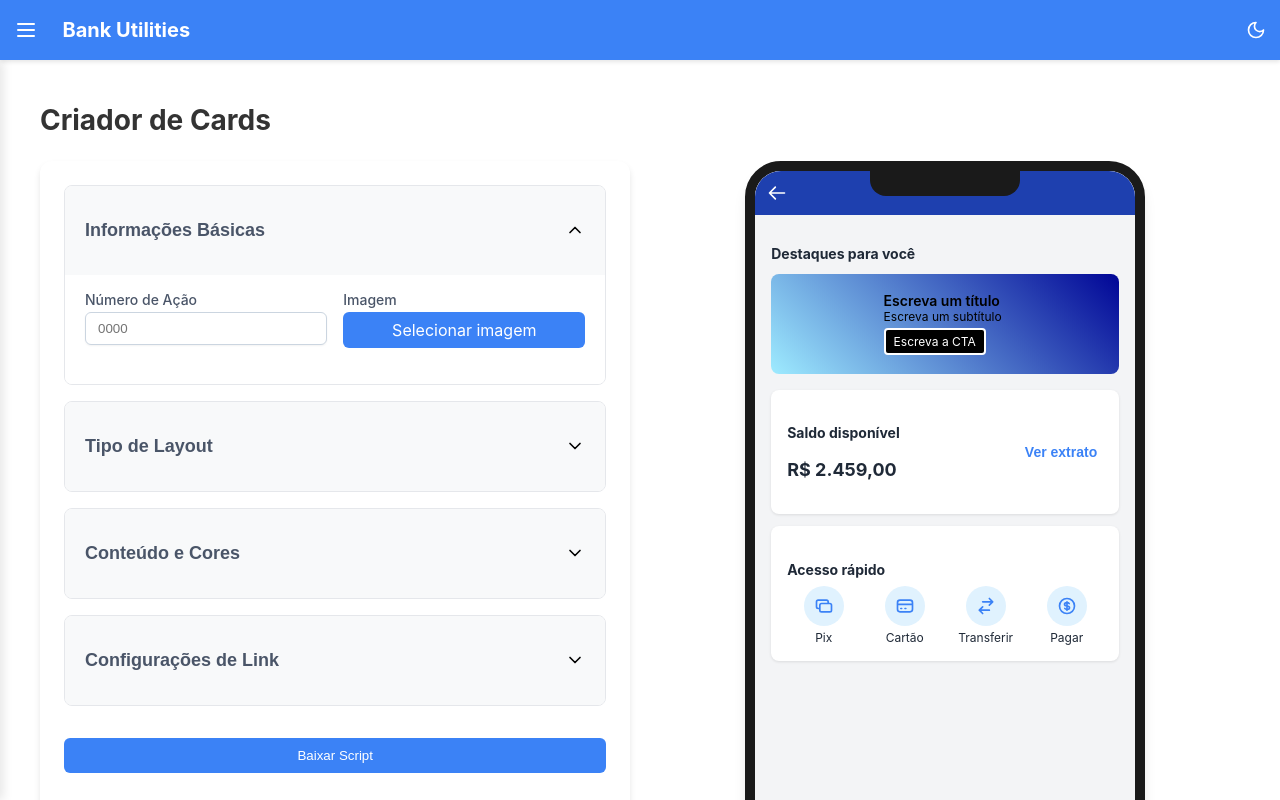
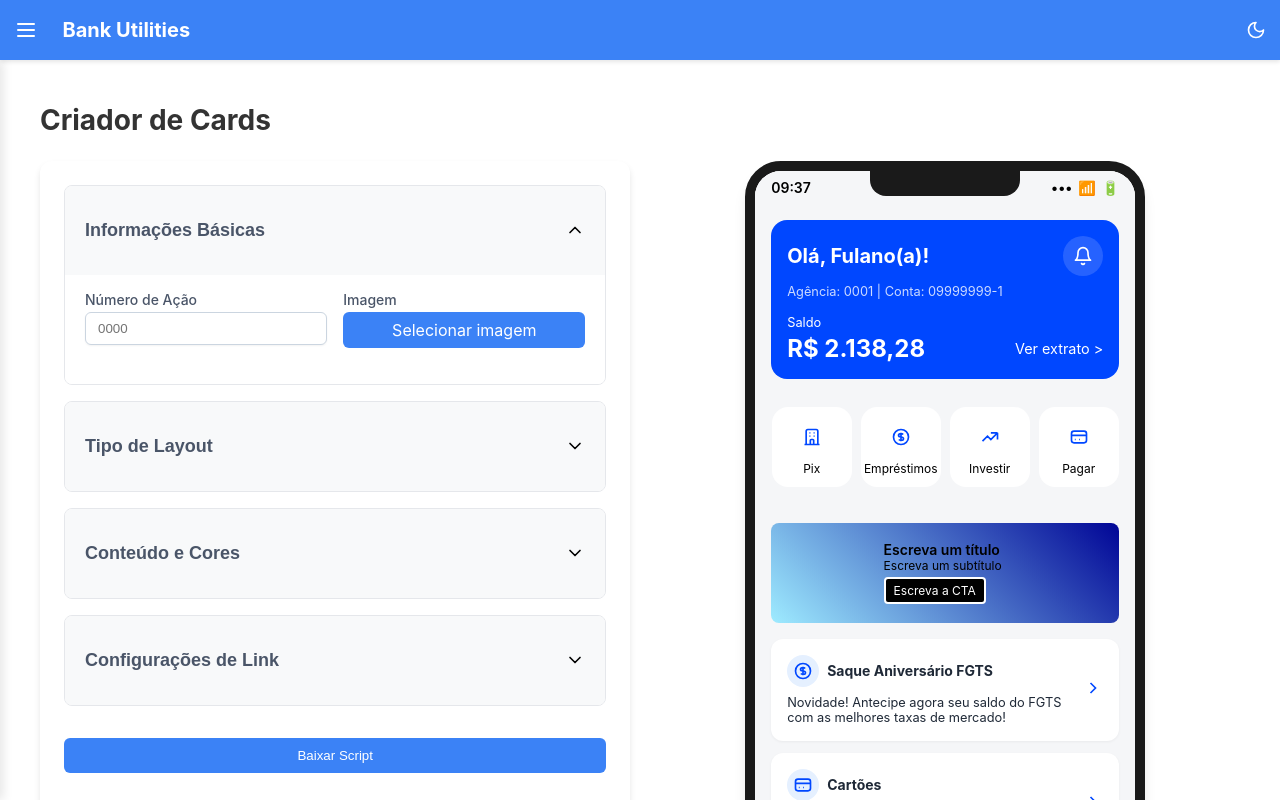
Before and after one commit to ReisLucasF/bank-utilities3, a Next.js app in the folder app/: page /card-creator in a window 1280 px wide. Shown: the top 800 px of the page. Built offline with nearby package versions, Linux system fonts and the light colour scheme.

Commit message:
Mockup card refat

```diff
--- a/app/components/CardCreator.jsx
+++ b/app/components/CardCreator.jsx
@@ -902,29 +902,121 @@ const CardCreator = () => {
         <div className={styles.phoneMockup}>
           <div className={styles.phoneNotch}></div>
           <div className={styles.phoneScreen}>
-            {/* App Header */}
+            {/* Status Bar */}
+            <div className={styles.statusBar}>
+              <div>09:37</div>
+              <div className={styles.statusBarIcons}>
+                <span>•••</span>
+                <span>📶</span>
+                <span>🔋</span>
+              </div>
+            </div>
+
+            {/* App Header - Área azul */}
             <div className={styles.appHeader}>
+              <div className={styles.headerTop}>
+                <div className={styles.greeting}>Olá, Fulano(a)!</div>
+                <div className={styles.headerControls}>
+                  <div className={styles.headerControl}>
                     <svg
                       xmlns="http://www.w3.org/2000/svg"
-                className={styles.backIcon}
+                      width="20"
+                      height="20"
+                      viewBox="0 0 24 24"
                       fill="none"
-                viewBox="0 0 24 24"
                       stroke="currentColor"
-              >
-                <path
+                      strokeWidth="2"
                       strokeLinecap="round"
                       strokeLinejoin="round"
+                    >
+                      <path d="M18 8A6 6 0 0 0 6 8c0 7-3 9-3 9h18s-3-2-3-9"></path>
+                      <path d="M13.73 21a2 2 0 0 1-3.46 0"></path>
+                    </svg>
+                  </div>
+
+                </div>
+              </div>
+
+              <div className={styles.accountInfo}>
+                Agência: 0001 | Conta: 09999999-1
+              </div>
+
+              <div className={styles.balanceLabel}>Saldo</div>
+              <div className={styles.balanceInfo}>
+                <div className={styles.balanceValue}>R$ 2.138,28</div>
+                <div className={styles.balanceAction}>Ver extrato &gt;</div>
+              </div>
+            </div>
+
+            {/* Quick Menu - Ícones de acesso rápido */}
+            <div className={styles.quickMenu}>
+              <div className={styles.quickAccessItem}>
+                <div className={styles.quickAccessIcon}>
+                  <svg
+                    xmlns="http://www.w3.org/2000/svg"
+                    className={styles.icon}
+                    viewBox="0 0 24 24"
+                    fill="none"
+                    stroke="currentColor"
                     strokeWidth="2"
-                  d="M10 19l-7-7m0 0l7-7m-7 7h18"
-                />
+                  >
+                    <path d="M19 21V5a2 2 0 00-2-2H7a2 2 0 00-2 2v16m14 0H5m14 0h2m-2 0h-5m-9 0H3m2 0h5M9 7h1m-1 4h1m4-4h1m-1 4h1m-5 10v-5a1 1 0 011-1h2a1 1 0 011 1v5m-4 0h4"></path>
                   </svg>
+                </div>
+                <span className={styles.quickAccessText}>Pix</span>
+              </div>
+              <div className={styles.quickAccessItem}>
+                <div className={styles.quickAccessIcon}>
+                  <svg
+                    xmlns="http://www.w3.org/2000/svg"
+                    className={styles.icon}
+                    viewBox="0 0 24 24"
+                    fill="none"
+                    stroke="currentColor"
+                    strokeWidth="2"
+                  >
+                    <path d="M12 8c-1.657 0-3 .895-3 2s1.343 2 3 2 3 .895 3 2-1.343 2-3 2m0-8c1.11 0 2.08.402 2.599 1M12 8V7m0 1v8m0 0v1m0-1c-1.11 0-2.08-.402-2.599-1M21 12a9 9 0 11-18 0 9 9 0 0118 0z"></path>
+                  </svg>
+                </div>
+                <span className={styles.quickAccessText}>Empréstimos</span>
+              </div>
+              <div className={styles.quickAccessItem}>
+                <div className={styles.quickAccessIcon}>
+                  <svg
+                    xmlns="http://www.w3.org/2000/svg"
+                    className={styles.icon}
+                    viewBox="0 0 24 24"
+                    fill="none"
+                    stroke="currentColor"
+                    strokeWidth="2"
+                  >
+                    <path d="M13 7h8m0 0v8m0-8l-8 8-4-4-6 6"></path>
+                  </svg>
+                </div>
+                <span className={styles.quickAccessText}>Investir</span>
+              </div>
+              <div className={styles.quickAccessItem}>
+                <div className={styles.quickAccessIcon}>
+                  <svg
+                    xmlns="http://www.w3.org/2000/svg"
+                    className={styles.icon}
+                    viewBox="0 0 24 24"
+                    fill="none"
+                    stroke="currentColor"
+                    strokeWidth="2"
+                  >
+                    <path d="M3 10h18M7 15h1m4 0h1m-7 4h12a3 3 0 003-3V8a3 3 0 00-3-3H6a3 3 0 00-3 3v8a3 3 0 003 3z"></path>
+                  </svg>
+                </div>
+                <span className={styles.quickAccessText}>Pagar</span>
+              </div>
             </div>
 
             {/* App Content */}
             <div className={styles.appContent}>
               <h3 className={styles.appHeading}>Destaques para você</h3>
 
-              {/* Card Preview Layout */}
+              {/* Card Preview Layout - MANTIDO INTACTO */}
               <div
                 className={`${styles.cardPreview} ${isLayoutDireita ? styles.layoutDireita : styles.layoutEsquerda}`}
                 style={{
@@ -977,97 +1069,174 @@ const CardCreator = () => {
                 </div>
               </div>
 
-              {/* Mais conteúdo do App (para realismo) */}
+              {/* Outros Cards */}
               <div className={styles.appCardWhite}>
                 <div className={styles.appCardHeader}>
                   <div>
-                    <h4 className={styles.appCardTitle}>Saldo disponível</h4>
-                    <p className={styles.appCardValue}>R$ 2.459,00</p>
+                    <div
+                      style={{
+                        display: "flex",
+                        alignItems: "center",
+                        marginBottom: "8px",
+                      }}
+                    >
+                      <div
+                        style={{
+                          backgroundColor: "#E5F0FF",
+                          borderRadius: "50%",
+                          width: "32px",
+                          height: "32px",
+                          display: "flex",
+                          alignItems: "center",
+                          justifyContent: "center",
+                          marginRight: "8px",
+                        }}
+                      >
+                        <svg
+                          width="20"
+                          height="20"
+                          viewBox="0 0 24 24"
+                          fill="none"
+                          stroke="#0047FF"
+                          strokeWidth="2"
+                        >
+                          <path d="M12 8c-1.657 0-3 .895-3 2s1.343 2 3 2 3 .895 3 2-1.343 2-3 2m0-8c1.11 0 2.08.402 2.599 1M12 8V7m0 1v8m0 0v1m0-1c-1.11 0-2.08-.402-2.599-1M21 12a9 9 0 11-18 0 9 9 0 0118 0z"></path>
+                        </svg>
                       </div>
-                  <button className={styles.appCardButton}>Ver extrato</button>
+                      <h4 className={styles.appCardTitle} style={{ margin: 0 }}>
+                        Saque Aniversário FGTS
+                      </h4>
+                    </div>
+                    <p style={{ fontSize: "0.8rem", margin: "0" }}>
+                      Novidade! Antecipe agora seu saldo do FGTS com as melhores
+                      taxas de mercado!
+                    </p>
+                  </div>
+                  <div>
+                    <svg
+                      xmlns="http://www.w3.org/2000/svg"
+                      width="20"
+                      height="20"
+                      viewBox="0 0 24 24"
+                      fill="none"
+                      stroke="#0047FF"
+                      strokeWidth="2"
+                    >
+                      <path d="M9 18l6-6-6-6"></path>
+                    </svg>
+                  </div>
                 </div>
               </div>
 
               <div className={styles.appCardWhite}>
-                <h4 className={styles.appCardTitle}>Acesso rápido</h4>
-                <div className={styles.quickAccessGrid}>
-                  <div className={styles.quickAccessItem}>
-                    <div className={styles.quickAccessIcon}>
+                <div className={styles.appCardHeader}>
+                  <div>
+                    <div
+                      style={{
+                        display: "flex",
+                        alignItems: "center",
+                        marginBottom: "8px",
+                      }}
+                    >
+                      <div
+                        style={{
+                          backgroundColor: "#E5F0FF",
+                          borderRadius: "50%",
+                          width: "32px",
+                          height: "32px",
+                          display: "flex",
+                          alignItems: "center",
+                          justifyContent: "center",
+                          marginRight: "8px",
+                        }}
+                      >
+                        <svg
+                          width="20"
+                          height="20"
+                          viewBox="0 0 24 24"
+                          fill="none"
+                          stroke="#0047FF"
+                          strokeWidth="2"
+                        >
+                          <path d="M3 10h18M7 15h1m4 0h1m-7 4h12a3 3 0 003-3V8a3 3 0 00-3-3H6a3 3 0 00-3 3v8a3 3 0 003 3z"></path>
+                        </svg>
+                      </div>
+                      <h4 className={styles.appCardTitle} style={{ margin: 0 }}>
+                        Cartões
+                      </h4>
+                    </div>
+                    <p style={{ fontSize: "0.8rem", margin: "0" }}>
+                      Repaginamos a nossa área de cartões. Confira as novidades!
+                    </p>
+                  </div>
+                  <div>
                     <svg
                       xmlns="http://www.w3.org/2000/svg"
-                        className={styles.icon}
+                      width="20"
+                      height="20"
+                      viewBox="0 0 24 24"
                       fill="none"
-                        viewBox="0 0 24 24"
-                        stroke="currentColor"
+                      stroke="#0047FF"
+                      strokeWidth="2"
                     >
-                        <path
-                          strokeLinecap="round"
-                          strokeLinejoin="round"
-                          strokeWidth="2"
-                          d="M17 9V7a2 2 0 00-2-2H5a2 2 0 00-2 2v6a2 2 0 002 2h2m2 4h10a2 2 0 002-2v-6a2 2 0 00-2-2H9a2 2 0 00-2 2v6a2 2 0 002 2z"
-                        />
+                      <path d="M9 18l6-6-6-6"></path>
                     </svg>
                   </div>
-                    <span className={styles.quickAccessText}>Pix</span>
                 </div>
-                  <div className={styles.quickAccessItem}>
-                    <div className={styles.quickAccessIcon}>
+              </div>
+            </div>
+
+            {/* Barra de navegação inferior */}
+            <div className={styles.bottomNav}>
+              <div className={`${styles.navItem} ${styles.active}`}>
                 <svg
                   xmlns="http://www.w3.org/2000/svg"
-                        className={styles.icon}
+                  width="24"
+                  height="24"
+                  viewBox="0 0 24 24"
                   fill="none"
-                        viewBox="0 0 24 24"
                   stroke="currentColor"
+                  strokeWidth="2"
+                  className={styles.navIcon}
                 >
-                        <path
-                          strokeLinecap="round"
-                          strokeLinejoin="round"
-                          strokeWidth="2"
-                          d="M3 10h18M7 15h1m4 0h1m-7 4h12a3 3 0 003-3V8a3 3 0 00-3-3H6a3 3 0 00-3 3v8a3 3 0 003 3z"
-                        />
+                  <path d="M3 9l9-7 9 7v11a2 2 0 0 1-2 2H5a2 2 0 0 1-2-2z"></path>
+                  <polyline points="9 22 9 12 15 12 15 22"></polyline>
                 </svg>
+                <span>Início</span>
               </div>
-                    <span className={styles.quickAccessText}>Cartão</span>
-                  </div>
-                  <div className={styles.quickAccessItem}>
-                    <div className={styles.quickAccessIcon}>
+              <div className={styles.navItem}>
                 <svg
                   xmlns="http://www.w3.org/2000/svg"
-                        className={styles.icon}
+                  width="24"
+                  height="24"
+                  viewBox="0 0 24 24"
                   fill="none"
-                        viewBox="0 0 24 24"
                   stroke="currentColor"
+                  strokeWidth="2"
+                  className={styles.navIcon}
                 >
-                        <path
-                          strokeLinecap="round"
-                          strokeLinejoin="round"
-                          strokeWidth="2"
-                          d="M8 7h12m0 0l-4-4m4 4l-4 4m0 6H4m0 0l4 4m-4-4l4-4"
-                        />
+                  <circle cx="12" cy="12" r="10"></circle>
+                  <path d="M9.09 9a3 3 0 0 1 5.83 1c0 2-3 3-3 3"></path>
+                  <line x1="12" y1="17" x2="12.01" y2="17"></line>
                 </svg>
+                <span>Ajuda</span>
               </div>
-                    <span className={styles.quickAccessText}>Transferir</span>
-                  </div>
-                  <div className={styles.quickAccessItem}>
-                    <div className={styles.quickAccessIcon}>
+              <div className={styles.navItem}>
                 <svg
                   xmlns="http://www.w3.org/2000/svg"
-                        className={styles.icon}
+                  width="24"
+                  height="24"
+                  viewBox="0 0 24 24"
                   fill="none"
-                        viewBox="0 0 24 24"
                   stroke="currentColor"
+                  strokeWidth="2"
+                  className={styles.navIcon}
                 >
-                        <path
-                          strokeLinecap="round"
-                          strokeLinejoin="round"
-                          strokeWidth="2"
-                          d="M12 8c-1.657 0-3 .895-3 2s1.343 2 3 2 3 .895 3 2-1.343 2-3 2m0-8c1.11 0 2.08.402 2.599 1M12 8V7m0 1v8m0 0v1m0-1c-1.11 0-2.08-.402-2.599-1M21 12a9 9 0 11-18 0 9 9 0 0118 0z"
-                        />
+                  <line x1="4" y1="12" x2="20" y2="12"></line>
+                  <line x1="4" y1="6" x2="20" y2="6"></line>
+                  <line x1="4" y1="18" x2="20" y2="18"></line>
                 </svg>
-                    </div>
-                    <span className={styles.quickAccessText}>Pagar</span>
-                  </div>
-                </div>
+                <span>Serviços</span>
               </div>
             </div>
           </div>
--- a/app/styles/CardCreator.module.css
+++ b/app/styles/CardCreator.module.css
@@ -233,7 +233,6 @@
 /* Phone mockup */
 .phoneMockup {
   width: 400px;
-  height: 700px;
   border: 10px solid #1a1a1a;
   border-radius: 36px;
   position: relative;
@@ -258,27 +257,96 @@
 .phoneScreen {
   width: 100%;
   height: 100%;
-  background-color: #f3f4f6;
+  background-color: #f5f6f8;
   overflow-y: auto;
+}
+
+/* Status bar */
+.statusBar {
+  display: flex;
+  justify-content: space-between;
+  padding: 8px 16px;
+  background-color: #f5f6f8;
+  font-weight: 600;
+  font-size: 14px;
+  color: #000 !important;
+}
+
+.statusBarIcons {
+  display: flex;
+  gap: 6px;
+
 }
 
 /* App UI */
 .appHeader {
-  background-color: #1e40af;
+  background-color: #0047ff;
   color: #fff;
-  padding: 12px;
+  padding: 16px;
+  display: flex;
+  flex-direction: column;
+  margin: 1rem;
+  border-radius: 1rem;
+}
+
+.headerTop {
+  display: flex;
+  justify-content: space-between;
+  align-items: center;
+  margin-bottom: 8px;
+}
+
+.greeting {
+  font-size: 1.25rem;
+  font-weight: 700;
+}
+
+.headerControls {
+  display: flex;
+  gap: 12px;
+}
+
+.headerControl {
+  width: 40px;
+  height: 40px;
+  background-color: rgba(255, 255, 255, 0.15);
+  border-radius: 50%;
   display: flex;
   align-items: center;
+  justify-content: center;
+}
+
+.accountInfo {
+  font-size: 0.8rem;
+  opacity: 0.8;
+  margin-bottom: 16px;
+}
+
+.balanceLabel {
+  font-size: 0.8rem;
+  margin-bottom: 4px;
+}
+
+.balanceInfo {
+  display: flex;
+  justify-content: space-between;
+  align-items: center;
+}
+
+.balanceValue {
+  font-size: 1.5rem;
+  font-weight: 700;
+}
+
+.balanceAction {
+  color: white;
+  font-size: 0.9rem;
 }
 
 .backIcon {
   width: 20px;
   height: 20px;
   margin-right: 8px;
-}
-
-.appTitle {
-  font-weight: 500;
 }
 
 .appContent {
@@ -290,9 +358,18 @@
   font-weight: 700;
   color: #1f2937;
   margin-bottom: 12px;
+  display: none; /* Escondendo este título pois não aparece na imagem */
 }
 
-/* Card Preview */
+/* Quick access menu */
+.quickMenu {
+  display: flex;
+  justify-content: space-around;
+  padding: 12px;
+  margin: 8px 0;
+}
+
+/* Card Preview - PRESERVADO */
 .cardPreview {
   display: flex;
   overflow: hidden;
@@ -346,9 +423,9 @@
 .appCardWhite {
   background-color: #fff;
   color: #1f2937;
-  border-radius: 8px;
+  border-radius: 12px;
   padding: 16px;
-  box-shadow: 0 1px 3px rgba(0, 0, 0, 0.1);
+  box-shadow: 0 1px 3px rgba(0, 0, 0, 0.05);
   margin-bottom: 12px;
 }
 
@@ -370,7 +447,7 @@
 }
 
 .appCardButton {
-  color: var(--primary-color);
+  color: #0047ff;
   font-size: 0.875rem;
   font-weight: 600;
   background: none;
@@ -390,12 +467,16 @@
   display: flex;
   flex-direction: column;
   align-items: center;
+  background-color: #ffffff;
+  border-radius: 1rem;
+  justify-content: center;
+  width: 5rem;
+  height: 5rem;
 }
 
 .quickAccessIcon {
   width: 40px;
   height: 40px;
-  background-color: #e0f2fe;
   border-radius: 50%;
   display: flex;
   align-items: center;
@@ -406,9 +487,43 @@
 .icon {
   width: 20px;
   height: 20px;
-  color: var(--primary-color);
+  color: #0047ff;
 }
 
 .quickAccessText {
   font-size: 0.75rem;
+  color: #000;
 }
+
+/* Bottom navigation */
+.bottomNav {
+  display: flex;
+  justify-content: space-around;
+  align-items: center;
+  position: absolute;
+  bottom: 0;
+  left: 0;
+  right: 0;
+  background-color: white;
+  border-top: 1px solid #e5e7eb;
+  padding: 12px 0;
+}
+
+.navItem {
+  display: flex;
+  flex-direction: column;
+  align-items: center;
+  font-size: 0.75rem;
+}
+
+.navIcon {
+  margin-bottom: 4px;
+}
+
+.navItem.active {
+  color: #0047ff;
+}
+
+.navItem:not(.active) {
+  color: #9ca3af;
+}
```
Also changed, not shown: 1 other file (tests, documents, lock files or other folders). Lines whose indentation alone changed are shown as unchanged.
